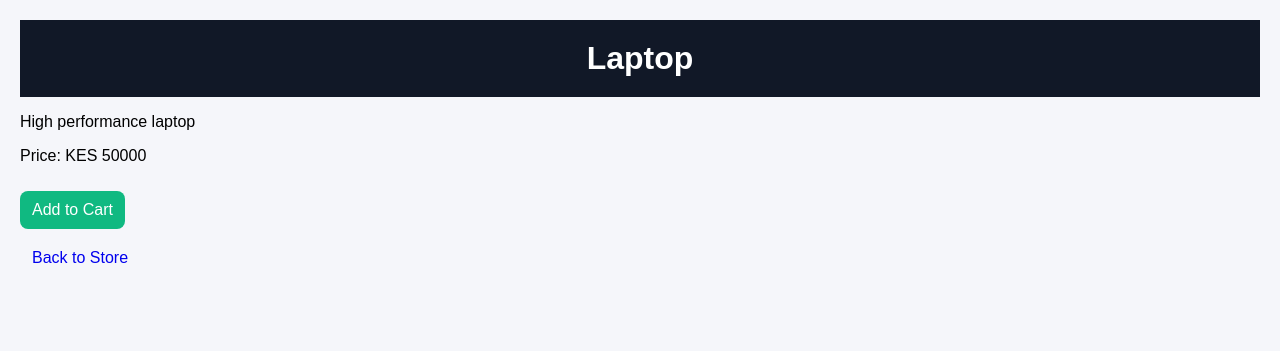
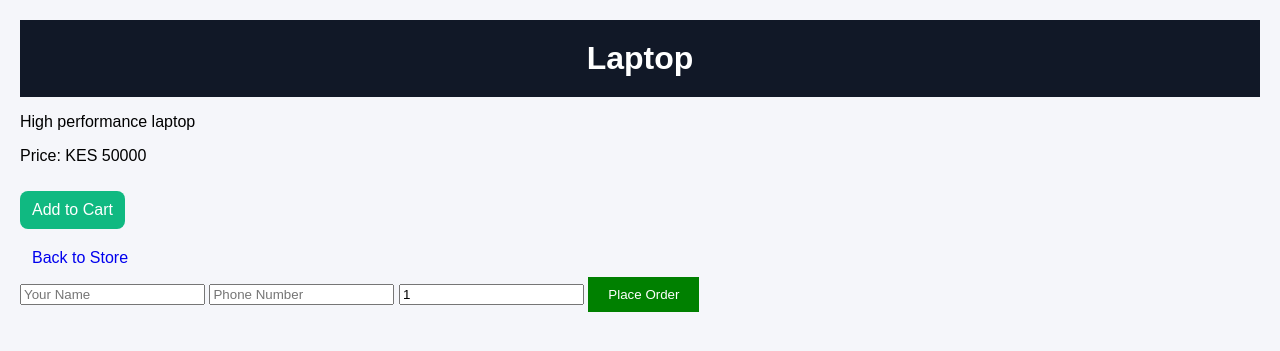
Before and after one commit to mugambinewton985-art/my_store, a Flask app: page /product/1 in a window 1280 px wide. Shown: the top 351 px of the page. Run offline with Flask 3, Linux system fonts and the light colour scheme.

Commit message:
added order tracking system

```diff
--- a/app.py
+++ b/app.py
@@ -108,3 +108,31 @@ def edit_product(id):
     conn.close()
 
     return render_template('edit_product.html', product=product)
+@app.route('/order/<int:product_id>', methods=['POST'])
+def order(product_id):
+    conn = get_db()
+
+    product = conn.execute(
+        "SELECT * FROM products WHERE id = ?",
+        (product_id,)
+    ).fetchone()
+
+    customer_name = request.form['customer_name']
+    phone = request.form['phone']
+    quantity = request.form['quantity']
+
+    conn.execute("""
+        INSERT INTO orders (product_name, quantity, customer_name, phone)
+        VALUES (?, ?, ?, ?)
+    """, (product['name'], quantity, customer_name, phone))
+
+    conn.commit()
+    conn.close()
+
+    return redirect(url_for('index'))
+@app.route('/orders')
+def orders():
+    conn = get_db()
+    orders = conn.execute("SELECT * FROM orders").fetchall()
+    conn.close()
+    return render_template('orders.html', orders=orders)
--- a/templates/product.html
+++ b/templates/product.html
@@ -13,3 +13,9 @@
     <a href="{{ url_for('index') }}">Back to Store</a>
 </body>
 </html>
+<form method="POST" action="/order/{{ product.id }}">
+    <input name="customer_name" placeholder="Your Name" required>
+    <input name="phone" placeholder="Phone Number" required>
+    <input name="quantity" type="number" value="1" min="1" required>
+    <button type="submit">Place Order</button>
+</form>
```
Also changed, not shown: templates/orders.html (added, +14 -0 lines), store.db.
